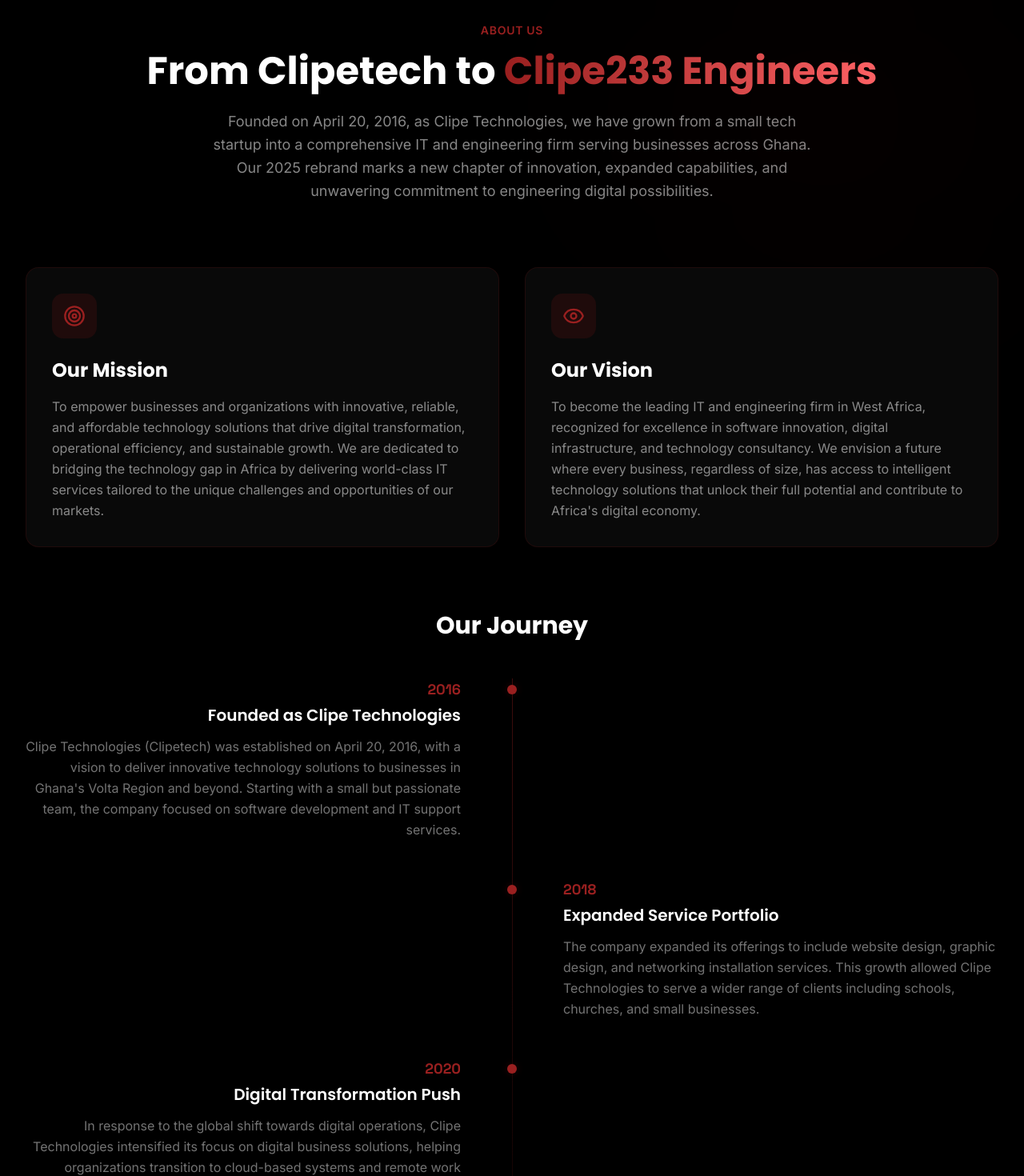
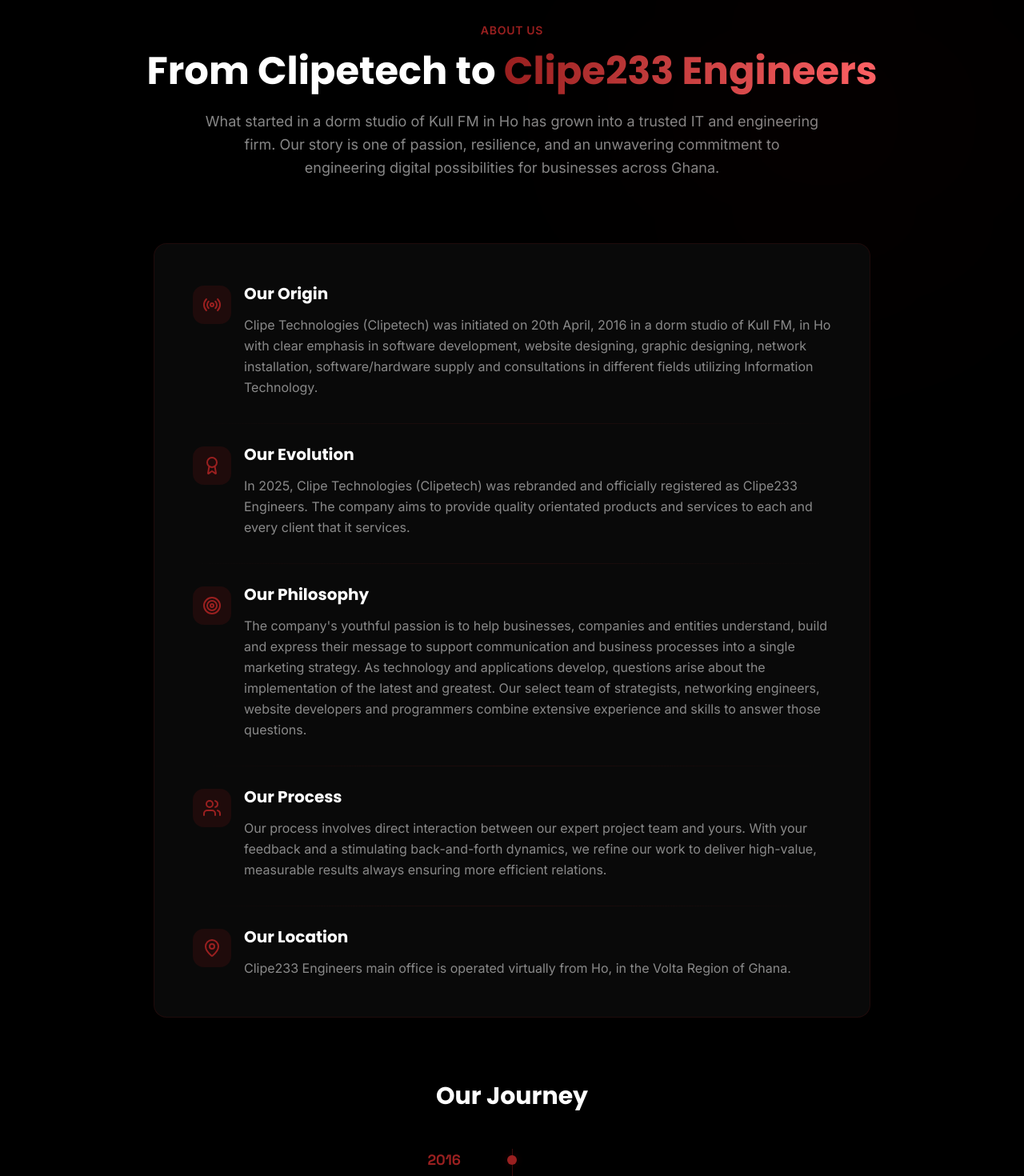
Before and after one commit to lilromeo2290/clipe233, a Next.js app: page / in a window 1280 px wide. Shown: the part 1240-2710 px from the top of the page at 80% size. Built offline with nearby package versions, Linux system fonts and the light colour scheme.

Commit message:
60761a0a-4cba-450c-8042-e1c2b24334b2

```diff
--- a/src/components/sections/AboutSection.tsx
+++ b/src/components/sections/AboutSection.tsx
@@ -11,6 +11,8 @@
   Zap,
   Users,
   Award,
+  MapPin,
+  Radio,
 } from "lucide-react";
 
 const timelineItems = [
@@ -18,31 +20,13 @@
     year: "2016",
     title: "Founded as Clipe Technologies",
     description:
-      "Clipe Technologies (Clipetech) was established on April 20, 2016, with a vision to deliver innovative technology solutions to businesses in Ghana's Volta Region and beyond. Starting with a small but passionate team, the company focused on software development and IT support services.",
-  },
-  {
-    year: "2018",
-    title: "Expanded Service Portfolio",
-    description:
-      "The company expanded its offerings to include website design, graphic design, and networking installation services. This growth allowed Clipe Technologies to serve a wider range of clients including schools, churches, and small businesses.",
-  },
-  {
-    year: "2020",
-    title: "Digital Transformation Push",
-    description:
-      "In response to the global shift towards digital operations, Clipe Technologies intensified its focus on digital business solutions, helping organizations transition to cloud-based systems and remote work infrastructure during challenging times.",
-  },
-  {
-    year: "2022",
-    title: "Enterprise Solutions & Consulting",
-    description:
-      "Launched a dedicated IT consultancy division, providing strategic technology audits, infrastructure planning, and business automation services to SMEs and institutional clients across multiple regions in Ghana.",
+      "Clipe Technologies (Clipetech) was initiated on 20th April, 2016 in a dorm studio of Kull FM, in Ho. From these humble beginnings, the company set out with a clear emphasis on software development, website designing, graphic designing, network installation, software/hardware supply and consultations in different fields utilizing Information Technology.",
   },
   {
     year: "2025",
     title: "Rebranded as Clipe233 Engineers",
     description:
-      "Marking a significant milestone, the company officially rebranded to Clipe233 Engineers, reflecting its evolved identity, expanded engineering capabilities, and commitment to delivering world-class technology solutions rooted in African excellence.",
+      "In 2025, Clipe Technologies (Clipetech) was rebranded and officially registered as Clipe233 Engineers. The rebrand marked a new era of growth, reflecting evolved capabilities and a renewed commitment to providing quality orientated products and services to each and every client that it services.",
   },
 ];
 
@@ -55,9 +39,9 @@
   },
   {
     icon: Shield,
-    title: "Integrity",
+    title: "Quality Orientation",
     description:
-      "We operate with transparency, honesty, and ethical standards in every project, building lasting trust with our clients and partners.",
+      "We aim to provide quality orientated products and services to each and every client that we service, ensuring every deliverable meets the highest standards of excellence.",
   },
   {
     icon: Zap,
@@ -69,40 +53,19 @@
     icon: Users,
     title: "Collaboration",
     description:
-      "We believe in the power of teamwork, working closely with our clients to understand their needs and co-create solutions that drive real impact.",
+      "Our process involves direct interaction between our expert project team and yours. With your feedback and a stimulating back-and-forth dynamics, we refine our work to deliver high-value, measurable results.",
   },
   {
     icon: Heart,
-    title: "Customer Focus",
+    title: "Youthful Passion",
     description:
-      "Our clients are at the center of everything we do. We listen, adapt, and deliver personalized solutions that exceed expectations.",
+      "Our youthful passion drives us to help businesses, companies and entities understand, build and express their message to support communication and business processes into a single marketing strategy.",
   },
   {
     icon: Award,
     title: "African Excellence",
     description:
       "We take pride in our roots, showcasing African tech talent on the global stage and building solutions that address local and continental challenges.",
-  },
-];
-
-const teamMembers = [
-  {
-    name: "Leadership Team",
-    role: "Strategic Direction",
-    description:
-      "Our leadership brings together decades of combined experience in technology, engineering, and business strategy to guide Clipe233 Engineers toward its vision.",
-  },
-  {
-    name: "Engineering Team",
-    role: "Technical Excellence",
-    description:
-      "Skilled software engineers, network specialists, and designers who turn complex requirements into elegant, reliable digital solutions.",
-  },
-  {
-    name: "Consulting Team",
-    role: "Client Success",
-    description:
-      "Dedicated consultants and project managers who ensure every engagement delivers measurable value and aligns with client objectives.",
   },
 ];
 
@@ -134,66 +97,135 @@
             </span>
           </h2>
           <p className="max-w-3xl mx-auto text-lg text-silver/70 font-[family-name:var(--font-inter)] leading-relaxed">
-            Founded on April 20, 2016, as Clipe Technologies, we have grown
-            from a small tech startup into a comprehensive IT and engineering
-            firm serving businesses across Ghana. Our 2025 rebrand marks a new
-            chapter of innovation, expanded capabilities, and unwavering
-            commitment to engineering digital possibilities.
+            What started in a dorm studio of Kull FM in Ho has grown into a
+            trusted IT and engineering firm. Our story is one of passion,
+            resilience, and an unwavering commitment to engineering digital
+            possibilities for businesses across Ghana.
           </p>
         </motion.div>
 
-        {/* Mission & Vision */}
-        <div className="grid md:grid-cols-2 gap-8 mb-20">
+        {/* Company Story */}
         <motion.div
-            initial={{ opacity: 0, x: -30 }}
-            animate={isInView ? { opacity: 1, x: 0 } : {}}
-            transition={{ duration: 0.6, delay: 0.2 }}
-            className="glass-card rounded-2xl p-8 hover-lift"
+          initial={{ opacity: 0, y: 30 }}
+          animate={isInView ? { opacity: 1, y: 0 } : {}}
+          transition={{ duration: 0.6, delay: 0.1 }}
+          className="max-w-4xl mx-auto mb-20"
         >
-            <div className="w-14 h-14 rounded-xl bg-falu/20 flex items-center justify-center mb-6">
-              <Target className="h-7 w-7 text-falu-light" />
+          <div className="glass-card rounded-2xl p-8 md:p-12">
+            {/* Origin */}
+            <div className="flex items-start gap-4 mb-8">
+              <div className="w-12 h-12 rounded-xl bg-falu/20 flex items-center justify-center flex-shrink-0 mt-1">
+                <Radio className="h-6 w-6 text-falu-light" />
               </div>
-            <h3 className="text-2xl font-bold mb-4 font-[family-name:var(--font-poppins)]">
-              Our Mission
+              <div>
+                <h3 className="text-xl font-bold mb-3 font-[family-name:var(--font-poppins)]">
+                  Our Origin
                 </h3>
                 <p className="text-silver/70 font-[family-name:var(--font-inter)] leading-relaxed">
-              To empower businesses and organizations with innovative,
-              reliable, and affordable technology solutions that drive digital
-              transformation, operational efficiency, and sustainable growth.
-              We are dedicated to bridging the technology gap in Africa by
-              delivering world-class IT services tailored to the unique
-              challenges and opportunities of our markets.
+                  Clipe Technologies (Clipetech) was initiated on 20th April,
+                  2016 in a dorm studio of Kull FM, in Ho with clear emphasis
+                  in software development, website designing, graphic
+                  designing, network installation, software/hardware supply and
+                  consultations in different fields utilizing Information
+                  Technology.
                 </p>
-          </motion.div>
+              </div>
+            </div>
 
-          <motion.div
-            initial={{ opacity: 0, x: 30 }}
-            animate={isInView ? { opacity: 1, x: 0 } : {}}
-            transition={{ duration: 0.6, delay: 0.3 }}
-            className="glass-card rounded-2xl p-8 hover-lift"
-          >
-            <div className="w-14 h-14 rounded-xl bg-falu/20 flex items-center justify-center mb-6">
-              <Eye className="h-7 w-7 text-falu-light" />
+            {/* Separator */}
+            <div className="h-px bg-gradient-to-r from-transparent via-falu/20 to-transparent my-6" />
+
+            {/* Rebrand */}
+            <div className="flex items-start gap-4 mb-8">
+              <div className="w-12 h-12 rounded-xl bg-falu/20 flex items-center justify-center flex-shrink-0 mt-1">
+                <Award className="h-6 w-6 text-falu-light" />
               </div>
-            <h3 className="text-2xl font-bold mb-4 font-[family-name:var(--font-poppins)]">
-              Our Vision
+              <div>
+                <h3 className="text-xl font-bold mb-3 font-[family-name:var(--font-poppins)]">
+                  Our Evolution
                 </h3>
                 <p className="text-silver/70 font-[family-name:var(--font-inter)] leading-relaxed">
-              To become the leading IT and engineering firm in West Africa,
-              recognized for excellence in software innovation, digital
-              infrastructure, and technology consultancy. We envision a future
-              where every business, regardless of size, has access to
-              intelligent technology solutions that unlock their full
-              potential and contribute to Africa's digital economy.
+                  In 2025, Clipe Technologies (Clipetech) was rebranded and
+                  officially registered as Clipe233 Engineers. The company aims
+                  to provide quality orientated products and services to each
+                  and every client that it services.
                 </p>
+              </div>
+            </div>
+
+            {/* Separator */}
+            <div className="h-px bg-gradient-to-r from-transparent via-falu/20 to-transparent my-6" />
+
+            {/* Philosophy */}
+            <div className="flex items-start gap-4 mb-8">
+              <div className="w-12 h-12 rounded-xl bg-falu/20 flex items-center justify-center flex-shrink-0 mt-1">
+                <Target className="h-6 w-6 text-falu-light" />
+              </div>
+              <div>
+                <h3 className="text-xl font-bold mb-3 font-[family-name:var(--font-poppins)]">
+                  Our Philosophy
+                </h3>
+                <p className="text-silver/70 font-[family-name:var(--font-inter)] leading-relaxed">
+                  The company&apos;s youthful passion is to help businesses,
+                  companies and entities understand, build and express their
+                  message to support communication and business processes into a
+                  single marketing strategy. As technology and applications
+                  develop, questions arise about the implementation of the
+                  latest and greatest. Our select team of strategists, networking
+                  engineers, website developers and programmers combine
+                  extensive experience and skills to answer those questions.
+                </p>
+              </div>
+            </div>
+
+            {/* Separator */}
+            <div className="h-px bg-gradient-to-r from-transparent via-falu/20 to-transparent my-6" />
+
+            {/* Process */}
+            <div className="flex items-start gap-4 mb-8">
+              <div className="w-12 h-12 rounded-xl bg-falu/20 flex items-center justify-center flex-shrink-0 mt-1">
+                <Users className="h-6 w-6 text-falu-light" />
+              </div>
+              <div>
+                <h3 className="text-xl font-bold mb-3 font-[family-name:var(--font-poppins)]">
+                  Our Process
+                </h3>
+                <p className="text-silver/70 font-[family-name:var(--font-inter)] leading-relaxed">
+                  Our process involves direct interaction between our expert
+                  project team and yours. With your feedback and a stimulating
+                  back-and-forth dynamics, we refine our work to deliver
+                  high-value, measurable results always ensuring more efficient
+                  relations.
+                </p>
+              </div>
+            </div>
+
+            {/* Separator */}
+            <div className="h-px bg-gradient-to-r from-transparent via-falu/20 to-transparent my-6" />
+
+            {/* Location */}
+            <div className="flex items-start gap-4">
+              <div className="w-12 h-12 rounded-xl bg-falu/20 flex items-center justify-center flex-shrink-0 mt-1">
+                <MapPin className="h-6 w-6 text-falu-light" />
+              </div>
+              <div>
+                <h3 className="text-xl font-bold mb-3 font-[family-name:var(--font-poppins)]">
+                  Our Location
+                </h3>
+                <p className="text-silver/70 font-[family-name:var(--font-inter)] leading-relaxed">
+                  Clipe233 Engineers main office is operated virtually from Ho,
+                  in the Volta Region of Ghana.
+                </p>
+              </div>
+            </div>
+          </div>
         </motion.div>
-        </div>
 
         {/* Timeline */}
         <motion.div
           initial={{ opacity: 0, y: 30 }}
           animate={isInView ? { opacity: 1, y: 0 } : {}}
-          transition={{ duration: 0.6, delay: 0.4 }}
+          transition={{ duration: 0.6, delay: 0.3 }}
           className="mb-20"
         >
           <h3 className="text-2xl sm:text-3xl font-bold text-center mb-12 font-[family-name:var(--font-poppins)]">
@@ -209,7 +241,7 @@
                   key={i}
                   initial={{ opacity: 0, y: 30 }}
                   animate={isInView ? { opacity: 1, y: 0 } : {}}
-                  transition={{ duration: 0.6, delay: 0.5 + i * 0.1 }}
+                  transition={{ duration: 0.6, delay: 0.4 + i * 0.15 }}
                   className={`relative flex flex-col md:flex-row items-start gap-6 ${
                     i % 2 === 0 ? "md:flex-row" : "md:flex-row-reverse"
                   }`}
@@ -243,7 +275,7 @@
         <motion.div
           initial={{ opacity: 0, y: 30 }}
           animate={isInView ? { opacity: 1, y: 0 } : {}}
-          transition={{ duration: 0.6, delay: 0.6 }}
+          transition={{ duration: 0.6, delay: 0.5 }}
           className="mb-20"
         >
           <h3 className="text-2xl sm:text-3xl font-bold text-center mb-12 font-[family-name:var(--font-poppins)]">
@@ -255,7 +287,7 @@
                 key={i}
                 initial={{ opacity: 0, y: 20 }}
                 animate={isInView ? { opacity: 1, y: 0 } : {}}
-                transition={{ duration: 0.5, delay: 0.7 + i * 0.1 }}
+                transition={{ duration: 0.5, delay: 0.6 + i * 0.08 }}
                 className="glass-card rounded-xl p-6 hover-lift group"
               >
                 <div className="w-12 h-12 rounded-lg bg-falu/20 flex items-center justify-center mb-4 group-hover:bg-falu/30 transition-colors">
@@ -272,38 +304,43 @@
           </div>
         </motion.div>
 
-        {/* Team */}
+        {/* Expert Team Highlight */}
         <motion.div
           initial={{ opacity: 0, y: 30 }}
           animate={isInView ? { opacity: 1, y: 0 } : {}}
-          transition={{ duration: 0.6, delay: 0.8 }}
+          transition={{ duration: 0.6, delay: 0.7 }}
         >
-          <h3 className="text-2xl sm:text-3xl font-bold text-center mb-12 font-[family-name:var(--font-poppins)]">
-            Our Team
-          </h3>
-          <div className="grid sm:grid-cols-3 gap-6">
-            {teamMembers.map((member, i) => (
-              <motion.div
-                key={i}
-                initial={{ opacity: 0, y: 20 }}
-                animate={isInView ? { opacity: 1, y: 0 } : {}}
-                transition={{ duration: 0.5, delay: 0.9 + i * 0.1 }}
-                className="glass-card rounded-xl p-6 text-center hover-lift group"
-              >
-                <div className="w-20 h-20 rounded-full bg-falu/20 flex items-center justify-center mx-auto mb-4 group-hover:bg-falu/30 transition-colors">
+          <div className="glass-card rounded-2xl p-8 md:p-12 text-center max-w-4xl mx-auto hover-lift">
+            <div className="w-16 h-16 rounded-2xl bg-falu/20 flex items-center justify-center mx-auto mb-6">
               <Users className="h-8 w-8 text-falu-light" />
             </div>
-                <h4 className="text-lg font-semibold font-[family-name:var(--font-poppins)]">
-                  {member.name}
-                </h4>
-                <span className="text-falu-light text-sm font-[family-name:var(--font-inter)]">
-                  {member.role}
+            <h3 className="text-2xl sm:text-3xl font-bold mb-4 font-[family-name:var(--font-poppins)]">
+              Our Expert Team
+            </h3>
+            <p className="text-silver/70 font-[family-name:var(--font-inter)] leading-relaxed max-w-3xl mx-auto">
+              Our select team of strategists, networking engineers, website
+              developers and programmers combine extensive experience and skills
+              to answer the questions that arise as technology and applications
+              develop. Through direct interaction between our expert project
+              team and yours, we refine our work with your feedback to deliver
+              high-value, measurable results — always ensuring more efficient
+              relations.
+            </p>
+            <div className="flex flex-wrap items-center justify-center gap-3 mt-8">
+              {[
+                "Strategists",
+                "Networking Engineers",
+                "Website Developers",
+                "Programmers",
+              ].map((role, i) => (
+                <span
+                  key={i}
+                  className="px-4 py-2 rounded-full text-sm border border-falu/20 text-falu-light bg-falu/5 font-[family-name:var(--font-inter)]"
+                >
+                  {role}
                 </span>
-                <p className="text-silver/60 text-sm mt-3 font-[family-name:var(--font-inter)] leading-relaxed">
-                  {member.description}
-                </p>
-              </motion.div>
               ))}
+            </div>
           </div>
         </motion.div>
       </div>
```
Lines whose indentation alone changed are shown as unchanged.
